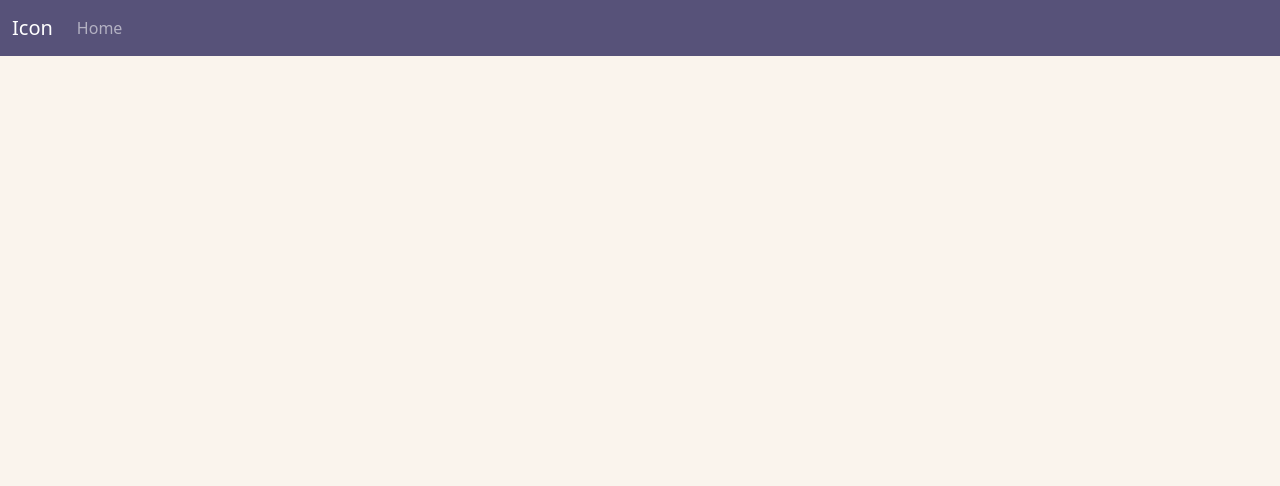
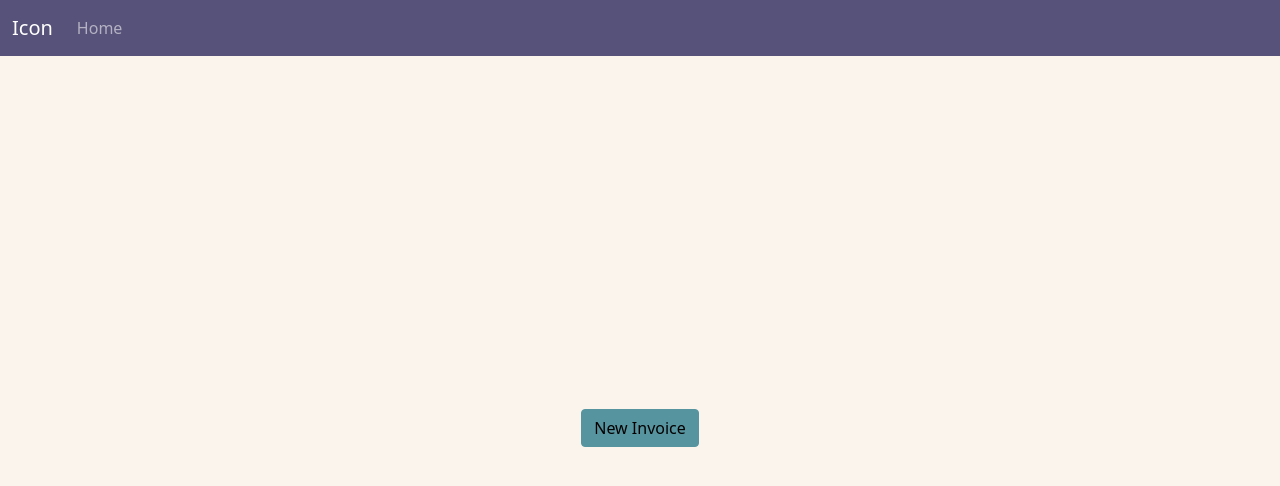
Before and after one commit to aruZeta/invoicerapp, a React (Create React App) app: page / in a window 1280 px wide. Shown: the top 486 px of the page. Built offline with nearby package versions, Linux system fonts and the light colour scheme.

Commit message:
[add] Home Container I designed in html to react

```diff
--- a/src/App.jsx
+++ b/src/App.jsx
@@ -1,11 +1,13 @@
 import './styles/main.scss';
 
 import MyNavbar from './Navbar/Navbar';
+import MyHomeContainer from './Container/Home/Container';
 
 const App = () => {
     return (
-        <div id="App" className="min-vh-100">
+        <div id="App" className="min-vh-100 d-flex flex-column">
             <MyNavbar />
+            <MyHomeContainer />
         </div>
     );
 }
--- /dev/null
+++ b/src/Container/Home/Container.jsx
@@ -0,0 +1,13 @@
+import { Button, Container } from 'react-bootstrap';
+
+const MyHomeContainer = () => {
+    return (
+        <Container fluid="lg" className="flex-fill d-flex">
+            <a href="invoices/new" className="m-auto">
+                <Button variant="success">New Invoice</Button>
+            </a>
+        </Container>
+    );
+};
+
+export default MyHomeContainer;
```
